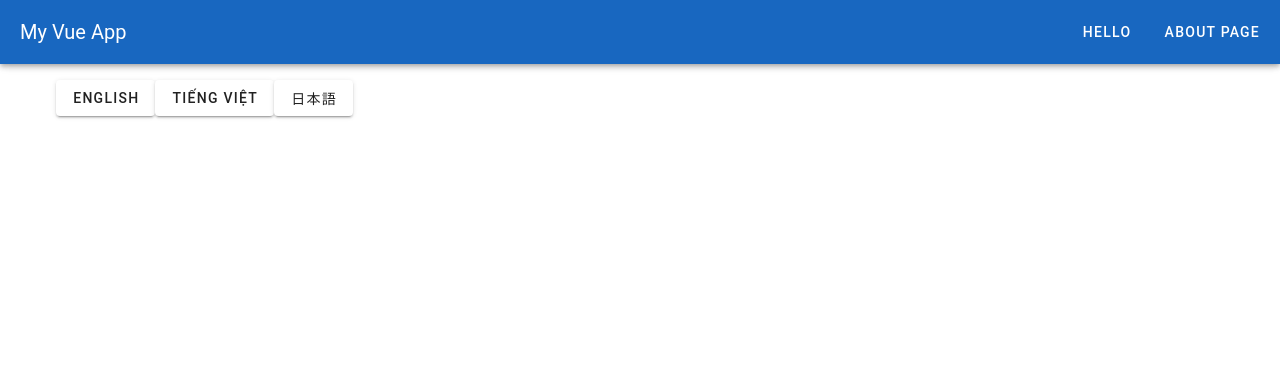
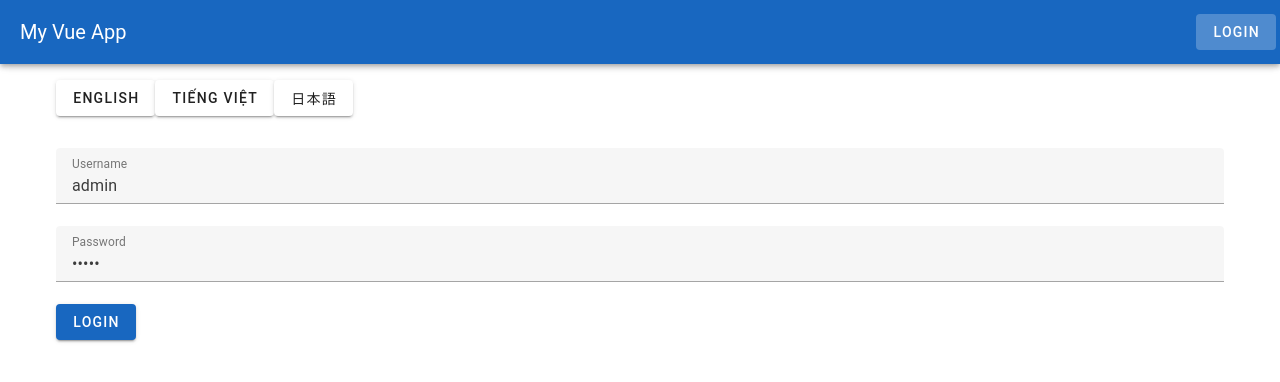
Before and after one commit to ngochv/vuejs, a Vue app: page /login in a window 1280 px wide. Shown: the top 382 px of the page. Built offline with nearby package versions, Linux system fonts and the light colour scheme; no server answers.

Commit message:
feat: add page login and auth route

```diff
--- a/package.json
+++ b/package.json
@@ -14,7 +14,9 @@
   "dependencies": {
     "axios": "^1.11.0",
     "dotenv": "^17.2.2",
+    "js-cookie": "^3.0.5",
     "pinia": "^3.0.3",
+    "pinia-plugin-persistedstate": "^4.5.0",
     "vue": "^3.5.18",
     "vue-i18n": "^11.1.12",
     "vue-router": "^4.5.1",
@@ -24,6 +26,7 @@
   "devDependencies": {
     "@eslint/js": "^9.34.0",
     "@types/axios": "^0.14.4",
+    "@types/js-cookie": "^3.0.6",
     "@typescript-eslint/eslint-plugin": "^8.42.0",
     "@typescript-eslint/parser": "^8.42.0",
     "@vitejs/plugin-vue": "^6.0.1",
--- a/src/App.vue
+++ b/src/App.vue
@@ -3,8 +3,17 @@
     <v-app-bar app color="primary" dark>
       <v-toolbar-title>My Vue App</v-toolbar-title>
       <v-spacer />
-      <v-btn to="/" text> {{ $t('hello') }} </v-btn>
-      <v-btn to="/about" text> {{ $t('about') }} </v-btn>
+      <template v-if="auth.isLoggedIn">
+        <v-btn to="/" text>
+          {{ $t('helloName', { name: auth.user?.username }) }}
+        </v-btn>
+        <v-btn to="/about" text> {{ $t('about') }} </v-btn>
+        <v-btn text @click="auth.logout">Logout</v-btn>
+      </template>
+
+      <template v-else>
+        <v-btn to="/login" text>Login</v-btn>
+      </template>
     </v-app-bar>
 
     <v-main>
@@ -21,9 +30,12 @@
 <script setup lang="ts">
 import { useI18n } from 'vue-i18n'
 import { useLangStore } from '@/stores/lang'
+import { useAuthStore } from '@/stores/auth'
 
 const { locale } = useI18n()
 const langStore = useLangStore()
+
+const auth = useAuthStore()
 
 function setLang(lang: string) {
   langStore.setLocale(lang)
--- /dev/null
+++ b/src/api/authApi.ts
@@ -0,0 +1,21 @@
+import type { LoginResponse } from '@/types/auth'
+
+export async function loginApi(username: string, password: string): Promise<LoginResponse> {
+  return new Promise((resolve, reject) => {
+    setTimeout(() => {
+      if (username === 'admin' && password === 'admin') {
+        const fakeResponse: LoginResponse = {
+          token: 'fake-jwt-token-123456',
+          user: {
+            id: 1,
+            username,
+            role: 'admin',
+          },
+        }
+        resolve(fakeResponse)
+      } else {
+        reject(new Error('Sai tài khoản hoặc mật khẩu'))
+      }
+    }, 800) // delay
+  })
+}
--- a/src/main.ts
+++ b/src/main.ts
@@ -2,6 +2,7 @@ import { createApp } from 'vue'
 import { createPinia } from 'pinia'
 import App from './App.vue'
 import router from './router'
+import piniaPluginPersistedstate from 'pinia-plugin-persistedstate'
 
 // Vuetify
 import 'vuetify/styles'
@@ -29,10 +30,14 @@ const options: PluginOptions = {
 }
 
 const app = createApp(App)
+const pinia = createPinia()
+
 app.use(createPinia())
 app.use(router)
 app.use(vuetify)
 app.use(i18n)
 app.use(Toast, options)
 
+pinia.use(piniaPluginPersistedstate)
+
 app.mount('#app')
--- a/src/router/index.ts
+++ b/src/router/index.ts
@@ -1,15 +1,26 @@
 import { createRouter, createWebHistory, type RouteRecordRaw } from 'vue-router'
+
+import Home from '@/views/HomeView.vue'
+import About from '@/views/AboutView.vue'
+import { useAuthStore } from '@/stores/auth'
+import LoginView from '@/views/LoginView.vue'
 
 const routes: RouteRecordRaw[] = [
   {
     path: '/',
     name: 'home',
-    component: () => import('@/views/HomeView.vue'),
+    component: Home,
   },
   {
     path: '/about',
     name: 'about',
-    component: () => import('@/views/AboutView.vue'),
+    meta: { requiresAuth: true },
+    component: About,
+  },
+  {
+    path: '/login',
+    name: 'login',
+    component: LoginView,
   },
 ]
 
@@ -18,4 +29,17 @@ const router = createRouter({
   routes,
 })
 
+router.beforeEach((to, from, next) => {
+  const auth = useAuthStore()
+  if (to.meta.requiresAuth && !auth.isLoggedIn) {
+    return next({ name: 'login' })
+  }
+
+  if (to.name === 'login' && auth.isLoggedIn) {
+    return next({ name: 'home' })
+  }
+
+  next()
+})
+
 export default router
--- /dev/null
+++ b/src/stores/auth.ts
@@ -0,0 +1,30 @@
+import { defineStore } from 'pinia'
+import router from '@/router'
+
+import { loginApi } from '@/api/authApi'
+import type { User } from '@/types/auth'
+import { clearToken, getToken, saveToken } from '@/utils/cookies'
+
+export const useAuthStore = defineStore('auth', {
+  state: () => ({
+    user: null as User | null,
+  }),
+  getters: {
+    isLoggedIn: (state) => !!state.user || !!getToken(),
+    isAdmin: (state) => state.user?.role === 'admin',
+  },
+  actions: {
+    async login(username: string, password: string) {
+      const res = await loginApi(username, password)
+      this.user = res.user
+      saveToken(res.token)
+      return res
+    },
+    logout() {
+      this.user = null
+      clearToken()
+      router.push({ name: 'home' })
+    },
+  },
+  persist: true,
+})
--- /dev/null
+++ b/src/types/auth.ts
@@ -0,0 +1,10 @@
+export interface User {
+  id: number
+  username: string
+  role: string
+}
+
+export interface LoginResponse {
+  token: string
+  user: User
+}
--- /dev/null
+++ b/src/utils/cookies.ts
@@ -0,0 +1,13 @@
+import Cookies from 'js-cookie'
+
+export function saveToken(token: string) {
+  Cookies.set('access_token', token, { expires: 1 }) // 1 day
+}
+
+export function getToken() {
+  return Cookies.get('access_token')
+}
+
+export function clearToken() {
+  Cookies.remove('access_token')
+}
--- /dev/null
+++ b/src/views/LoginView.vue
@@ -0,0 +1,34 @@
+<template>
+  <v-container>
+    <v-text-field v-model="username" label="Username" />
+    <v-text-field v-model="password" label="Password" type="password" />
+    <v-btn color="primary" :loading="loading" @click="handleLogin">Login</v-btn>
+  </v-container>
+</template>
+
+<script setup lang="ts">
+import { ref } from 'vue'
+import { useRouter } from 'vue-router'
+import { useAuthStore } from '@/stores/auth'
+import { useToast } from 'vue-toastification'
+
+const router = useRouter()
+const auth = useAuthStore()
+const toast = useToast()
+
+const username = ref('admin')
+const password = ref('admin')
+const loading = ref(false)
+
+async function handleLogin() {
+  loading.value = true
+  try {
+    await auth.login(username.value, password.value)
+    router.push({ name: 'about' })
+  } catch (err: any) {
+    toast.error('Đăng nhập thất bại')
+  } finally {
+    loading.value = false
+  }
+}
+</script>
```
Also changed, not shown: 2 other files (tests, documents, lock files or other folders).
